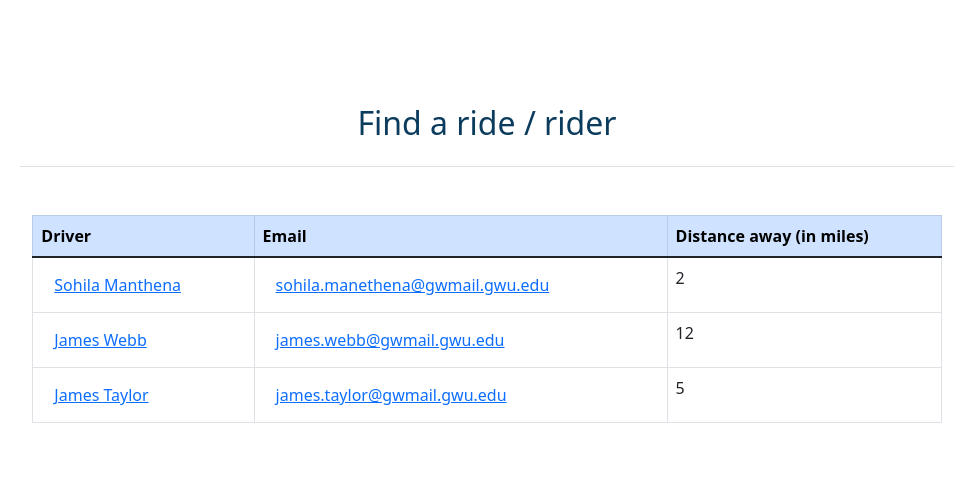
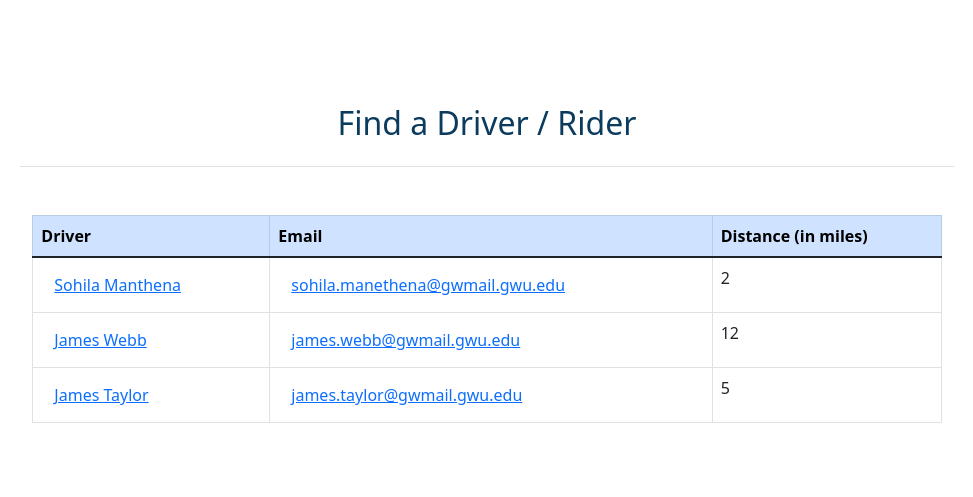
Before and after one commit to yhkdev/GW_Carpool, a Django app: page /findride in a window 1280 px wide. Shown: the part 96-593 px from the top of the page, without its empty margins (153-1126 px from the left). Run offline with Django 4.2, Linux system fonts and the light colour scheme; some libraries are stand-ins or nearby versions.

Commit message:
edit frontend findride

```diff
--- a/gw_carpool/templates/pages/findride.html
+++ b/gw_carpool/templates/pages/findride.html
@@ -17,7 +17,7 @@
                         <div class="container my-5">
 
                             <div class="row d-flex justify-content-center border-bottom pb-3">
-                                <h2 class="d-flex justify-content-center">Find a ride / rider</h2>
+                                <h2 class="d-flex justify-content-center">Find a Driver / Rider</h2>
                             </div>
 
                             <div class="row g-0">
@@ -29,7 +29,7 @@
                                         <tr>
                                             <th>Driver</th>
                                             <th>Email</th>
-                                            <th>Distance away (in miles)</th>
+                                            <th>Distance (in miles)</th>
                                         </tr>
 
                                     </thead>
--- a/gw_carpool/templates/partials/_navbar.html
+++ b/gw_carpool/templates/partials/_navbar.html
@@ -24,7 +24,7 @@
                 {% if user.is_authenticated %}
 
                 <li class="nav-item">
-                    <a class="nav-link" href="{% url 'findride' %}">Find a Ride / Rider</a>
+                    <a class="nav-link" href="{% url 'findride' %}">Find a Driver / Rider</a>
                 </li>
 
                 <li class="nav-item">
```
